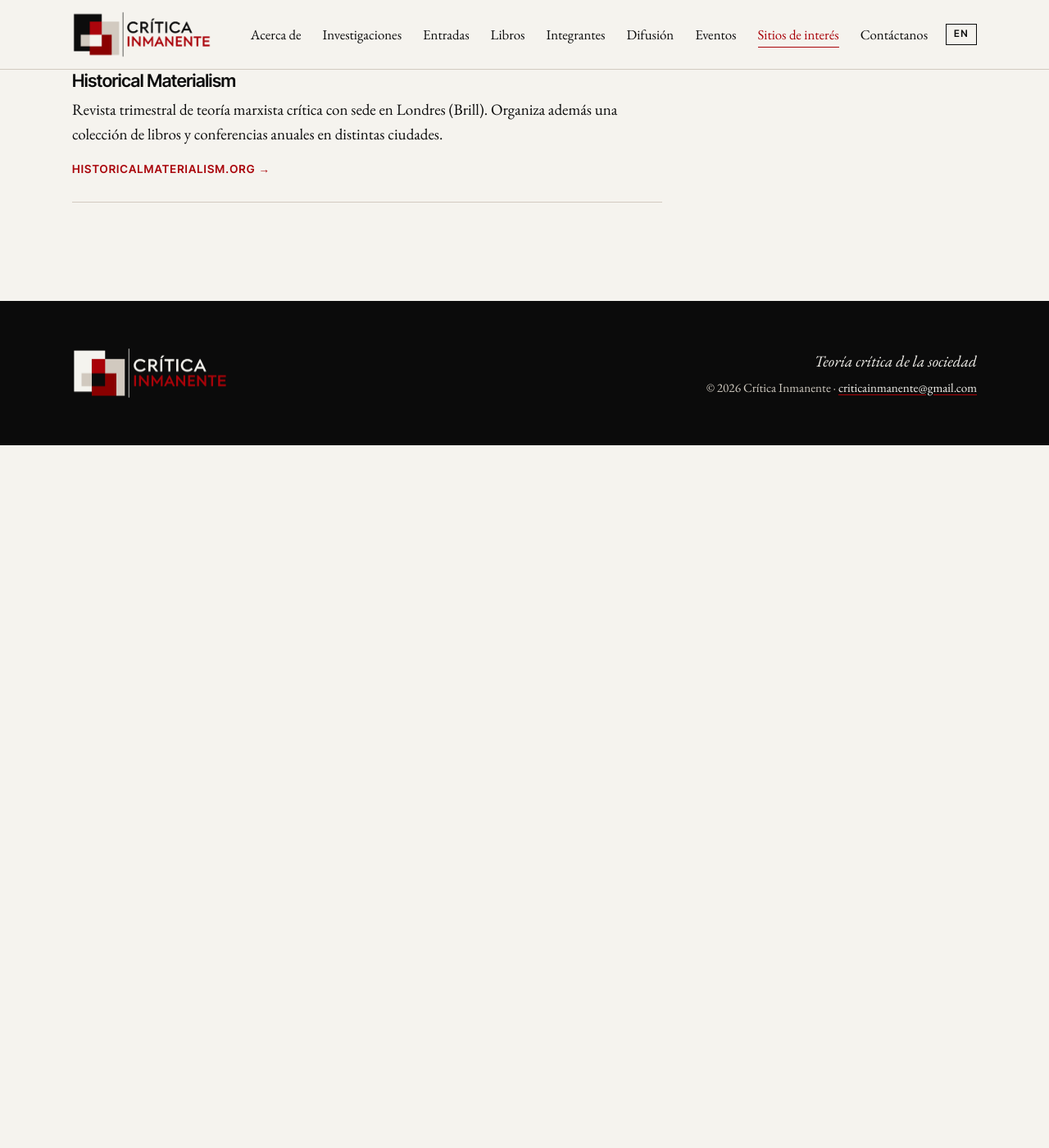
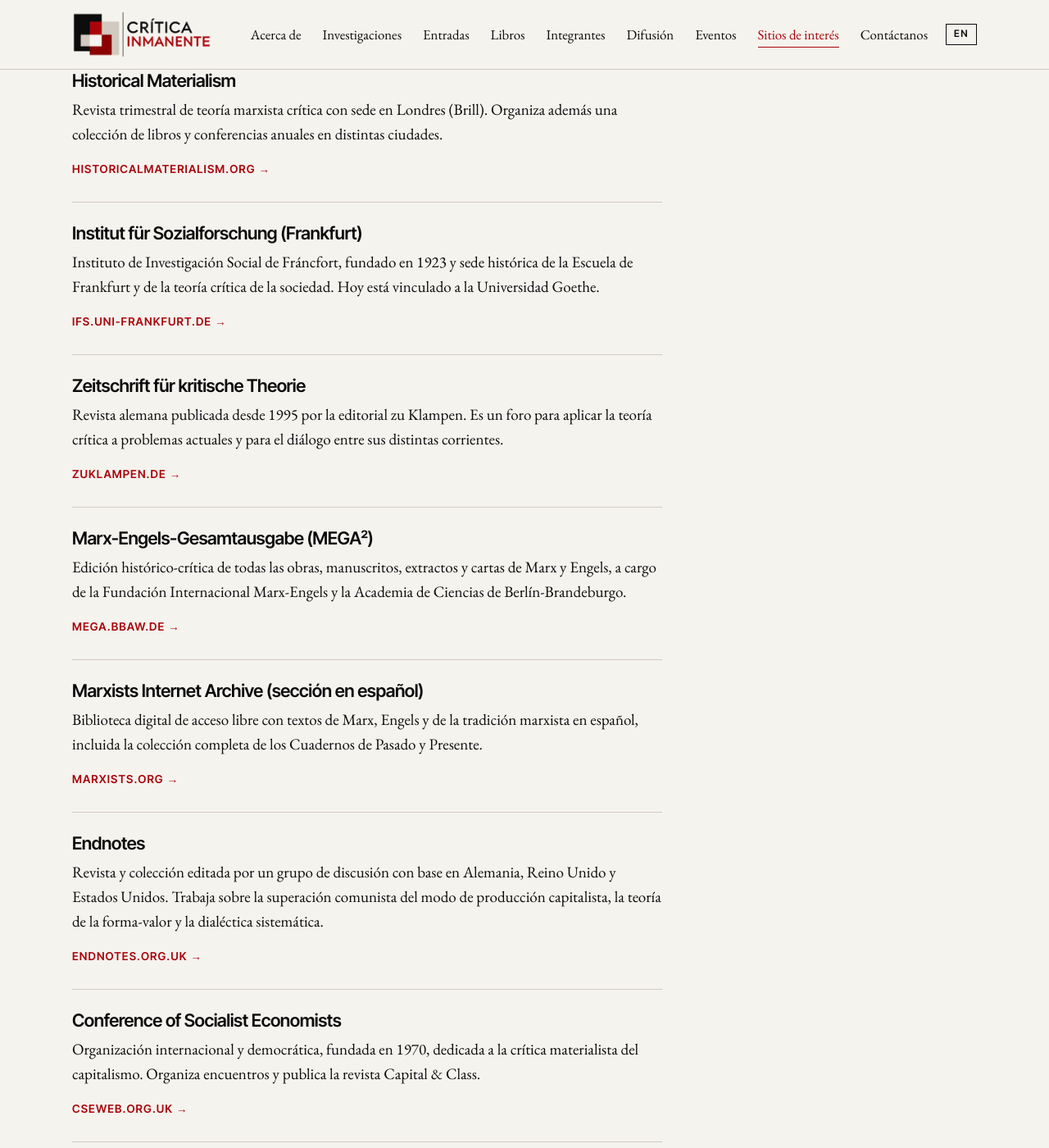
Before and after one commit to critica-Inmanente/critica-inmanente.github.io, a Jekyll site: the page built from sitios-de-interes.html, in a window 1280 px wide and 1400 px high, scrolled down 1431 px. Shown: the whole window at 82% size. Built offline with Jekyll 4.4.1, drawn with Linux system fonts in a browser that asks for light colours; before the commit the page ends 1974 px from its top, so only the background shows below that.

Commit message:
Sitios de interés: IfS, Zeitschrift für kritische Theorie, MEGA, MIA, Endnotes, CSE; Google Scholar de Alfonso
Co-Authored-By: Claude Opus 5.5 <noreply@anthropic.com>
Claude-Session: https://claude.ai/code/session_011A6W637rHf28YEqgu4cTeL

```diff
--- a/_data/sitios.yml
+++ b/_data/sitios.yml
@@ -30,3 +30,33 @@ items:
     url: https://www.historicalmaterialism.org/
     descripcion: "Revista trimestral de teoría marxista crítica con sede en Londres (Brill). Organiza además una colección de libros y conferencias anuales en distintas ciudades."
     descripcion_en: "Quarterly journal of critical Marxist theory based in London (Brill). It also runs a book series and annual conferences in several cities."
+  - nombre: "Institut für Sozialforschung (Frankfurt)"
+    nombre_en: "Institut für Sozialforschung (Frankfurt)"
+    url: https://www.ifs.uni-frankfurt.de/
+    descripcion: "Instituto de Investigación Social de Fráncfort, fundado en 1923 y sede histórica de la Escuela de Frankfurt y de la teoría crítica de la sociedad. Hoy está vinculado a la Universidad Goethe."
+    descripcion_en: "Frankfurt's Institute for Social Research, founded in 1923, the historical home of the Frankfurt School and the critical theory of society. It is now affiliated with Goethe University."
+  - nombre: "Zeitschrift für kritische Theorie"
+    nombre_en: "Zeitschrift für kritische Theorie"
+    url: https://zuklampen.de/reihe/zeitschrift-fuer-kritische-theorie/ueber-die-zeitschrift
+    descripcion: "Revista alemana publicada desde 1995 por la editorial zu Klampen. Es un foro para aplicar la teoría crítica a problemas actuales y para el diálogo entre sus distintas corrientes."
+    descripcion_en: "German journal published since 1995 by zu Klampen. A forum for applying critical theory to current problems and for dialogue among its different currents."
+  - nombre: "Marx-Engels-Gesamtausgabe (MEGA²)"
+    nombre_en: "Marx-Engels-Gesamtausgabe (MEGA²)"
+    url: https://mega.bbaw.de/de
+    descripcion: "Edición histórico-crítica de todas las obras, manuscritos, extractos y cartas de Marx y Engels, a cargo de la Fundación Internacional Marx-Engels y la Academia de Ciencias de Berlín-Brandeburgo."
+    descripcion_en: "Historical-critical edition of all the works, manuscripts, excerpts and letters of Marx and Engels, edited by the International Marx-Engels Foundation and the Berlin-Brandenburg Academy of Sciences."
+  - nombre: "Marxists Internet Archive (sección en español)"
+    nombre_en: "Marxists Internet Archive (Spanish section)"
+    url: https://www.marxists.org/espanol/
+    descripcion: "Biblioteca digital de acceso libre con textos de Marx, Engels y de la tradición marxista en español, incluida la colección completa de los Cuadernos de Pasado y Presente."
+    descripcion_en: "Free digital library with texts by Marx, Engels and the Marxist tradition in Spanish, including the complete Cuadernos de Pasado y Presente series."
+  - nombre: "Endnotes"
+    nombre_en: "Endnotes"
+    url: https://endnotes.org.uk/
+    descripcion: "Revista y colección editada por un grupo de discusión con base en Alemania, Reino Unido y Estados Unidos. Trabaja sobre la superación comunista del modo de producción capitalista, la teoría de la forma-valor y la dialéctica sistemática."
+    descripcion_en: "Journal and book series published by a discussion group based in Germany, the UK and the US. It addresses the communist overcoming of the capitalist mode of production, value-form theory and systematic dialectics."
+  - nombre: "Conference of Socialist Economists"
+    nombre_en: "Conference of Socialist Economists"
+    url: https://cseweb.org.uk/
+    descripcion: "Organización internacional y democrática, fundada en 1970, dedicada a la crítica materialista del capitalismo. Organiza encuentros y publica la revista Capital & Class."
+    descripcion_en: "International, democratic membership organisation founded in 1970 and devoted to the materialist critique of capitalism. It organises events and publishes the journal Capital & Class."
```
Also changed, not shown: _integrantes/01-alfonso-garcia-vela.md (+1 -1 lines).
